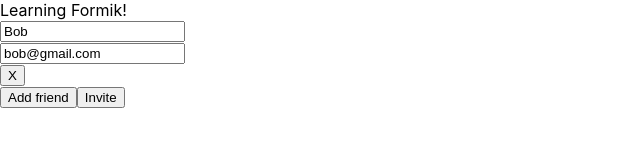
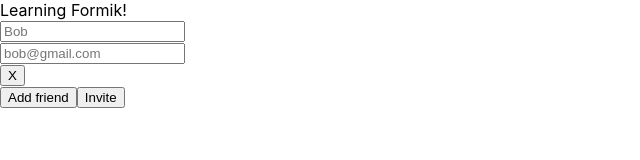
Before and after one commit to DanielHara/formik-experiment, a React (Create React App) app: page / in a window 1280 px wide. Shown: the top 160 px of the page, without its empty margins (0-640 px from the left). Built offline with nearby package versions, Linux system fonts and the light colour scheme.

Commit message:
some more flowers

```diff
--- a/src/App.js
+++ b/src/App.js
@@ -2,8 +2,8 @@
 import { Formik, Field, Form } from 'formik';
 
 const initialValues = {
-  name: 'Bob',
-  email: 'bob@gmail.com'
+  name: '',
+  email: ''
 };
 
 
@@ -24,10 +24,22 @@
             <Form>
               <div className="row">
                 <div className="col">
-                  <Field name="name" type="text" />
+                  <Field name="name">
+                    {
+                      ({ field, form }) => (
+                        <input {...field} type="text" placeholder="Bob" />
+                      )
+                    }
+                  </Field>
                 </div>
                 <div className="col">
-                  <Field name="email" type="email" />
+                  <Field name="email">
+                    {
+                      ({ field, form }) => (
+                        <input {...field} type="email" placeholder="bob@gmail.com" />
+                      )
+                    }
+                  </Field>
                 </div>
                 <div className="col">
                   <button type="button" >
```
